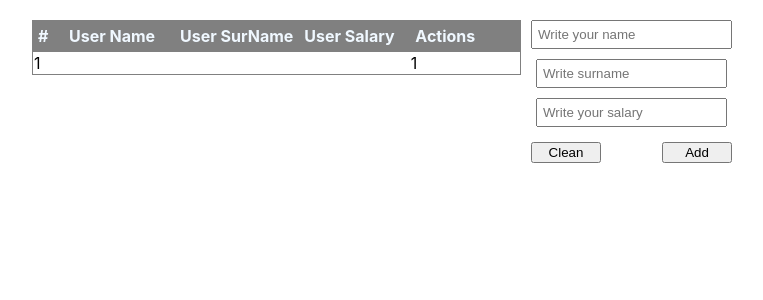
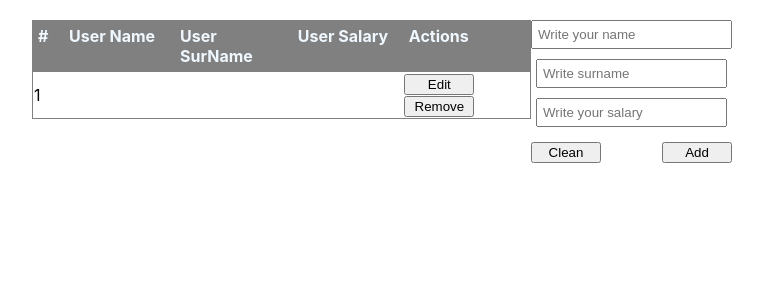
Before and after one commit to VladimirRM/Crudtable, a React (Create React App) app: page / in a window 1280 px wide. Both pictures are taken after typing "Sample", "Sample", "Sample" into the empty fields and a click on the button "Add". Shown: the top 300 px of the page, without its empty margins (258-1021 px from the left). Built offline with nearby package versions, Linux system fonts and the light colour scheme; the HTML template or start-up script is replaced by a standard one.

Commit message:
create buttons edit remove

```diff
--- a/src/App.js
+++ b/src/App.js
@@ -36,7 +36,12 @@ function App() {
                 <td>{users.userName}</td>
                 <td>{users.userSurname}</td>
                 <td>{users.userSalary}</td>
-                <td>{users.length}</td>
+                <td>
+                  <div>
+                    <button>Edit</button>
+                    <button>Remove</button>
+                  </div>
+                  </td>
                </tr>
               ))}
             </tbody>
```
